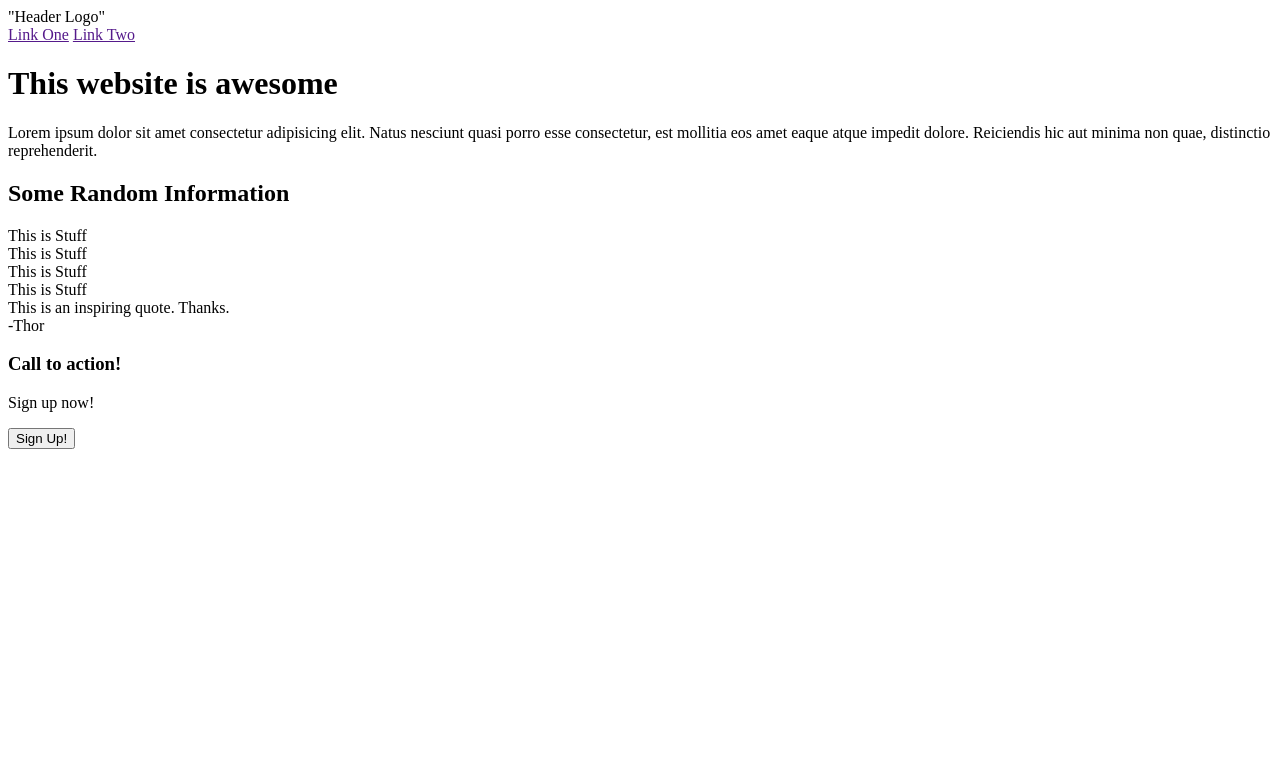
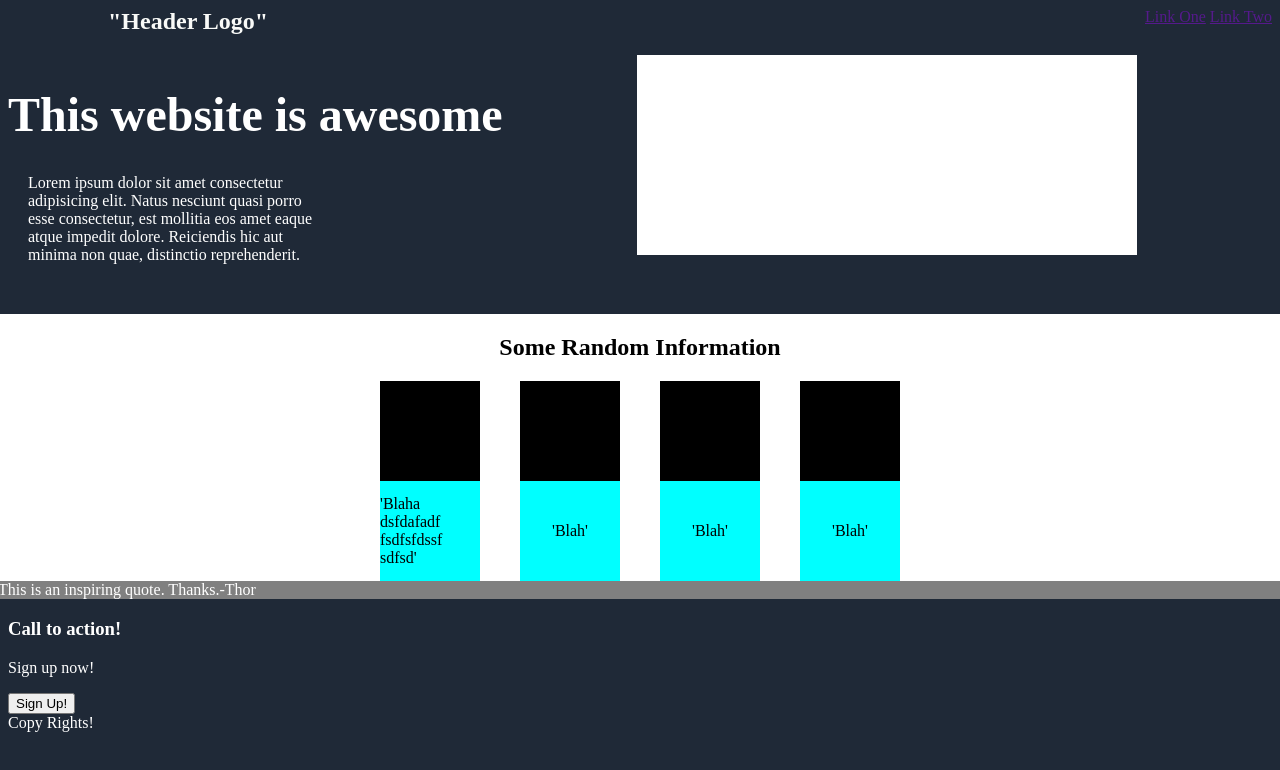
Before and after one commit to Sohvrin/landing_page, a plain HTML site: page index.html in a window 1280 px wide. Drawn offline with Linux system fonts and the light colour scheme.

Commit message:
Add styling and demonstrate knowledge of flexbox

```diff
--- a/index.html
+++ b/index.html
@@ -9,7 +9,9 @@
 </head>
 <body>
     <div class="header">
+        <div class="text">
             "Header Logo"
+        </div>
         <div class="links">
             <a href="" target="">Link One</a>
             <a href="" target="">Link Two</a>
@@ -17,29 +19,36 @@
     </div>
     <div class="main">
         <div class="top">
+            <div class="head-content">
                 <h1>This website is awesome</h1>
-            <p>Lorem ipsum dolor sit amet consectetur adipisicing elit. Natus nesciunt quasi porro esse consectetur, est mollitia eos amet eaque atque impedit dolore. Reiciendis hic aut minima non quae, distinctio reprehenderit.</p>
+            <div class="content">
+                Lorem ipsum dolor sit amet consectetur adipisicing elit. Natus nesciunt quasi porro esse consectetur, est mollitia eos amet eaque atque impedit dolore. Reiciendis hic aut minima non quae, distinctio reprehenderit.
+            </div>
+            </div>
+            <div class="placeholder"></div>
         </div>
         <div class="middle">
+            <div class="title">
                 <h2>Some Random Information</h2>
+            </div>
+            <div class="Information">
+                <div class="image-cards">
+                    <div class="image"></div>
+                    <div class="image"></div>
+                    <div class="image"></div>
+                    <div class="image"></div>
+                </div>
                 <div class="info-cards">
-                <div class="card">
-                    <div class="information">This is Stuff</div>
+                    <div class="info"><p>'Blaha dsfdafadf fsdfsfdssf sdfsd'</p></div>
+                    <div class="info"><p>'Blah'</p></div>
+                    <div class="info"><p>'Blah'</p></div>
+                    <div class="info"><p>'Blah'</p></div>
                 </div>
-                <div class="card">
-                    <div class="information">This is Stuff</div>
-                </div>
-                <div class="card">
-                    <div class="information">This is Stuff</div>
-                </div>
-                <div class="card">
-                    <div class="information">This is Stuff</div>
             </div>
         </div>
         <div class="quote">
             This is an inspiring quote. Thanks.
             <div class="credits">-Thor</div>
-            </div>
         </div>
         <div class="bottom">
             <div class="calling_card">
@@ -52,6 +61,7 @@
         </div>
     </div>
     <div class="footer">
+        Copy Rights!
     </div>
 </body>
 </html>
--- a/styles.css
+++ b/styles.css
@@ -0,0 +1,90 @@
+body {
+    display:flex;
+    flex-direction: column;
+    background-color: #1F2937;
+    color: white;
+}
+.header {
+    display: flex;
+    margin-bottom: 20px;
+}
+.links {
+    margin-left: auto;
+}
+.text {
+    margin-left: 100px;
+    font-size: 24px;
+    font-weight: bold;
+    color: #F9FAF8;
+}
+.top h1 {
+    font-weight: 900;
+    font-size: 48px;
+}
+.top {
+    display: flex;
+    margin-bottom: 50px;
+}
+.content {
+    width: 300px;
+    margin-left: 20px;
+}
+.middle {
+    display: flex;
+    flex-direction: column;
+    justify-content: center;
+    align-items: center;
+    background-color: white;
+    color: black;
+    margin-left: -10px;
+    margin-right: -10px;
+}
+.Information {
+    display: flex;
+    flex-direction: column;
+    align-items: center;
+    flex-shrink: 0;
+}
+.image-cards {
+    display: flex;
+    gap: 40px;
+}
+.image {
+    width: 100px;
+    height: 100px;
+    background-color: black;
+}
+.info-cards {
+    display: flex;
+    gap:40px;
+}
+.info {
+    display: flex;
+    justify-content: center;
+    width: 100px;
+    height: 100px;
+    background-color: aqua;
+}
+.info p {
+    display: flex;
+    justify-content: center;
+    align-items: center;
+}
+.quote {
+    display: flex;
+    flex-shrink: 0;
+    background-color: grey;
+    margin-left: -10px;
+    margin-right: -10px;
+}
+.placeholder {
+    background-color: white;
+    width: 500px;
+    height: 200px;
+    margin-left: auto;
+    margin-right: auto;
+}
+.head-content {
+    display: flex;
+    flex-direction: column;
+}
```
Lines whose indentation alone changed are shown as unchanged.
